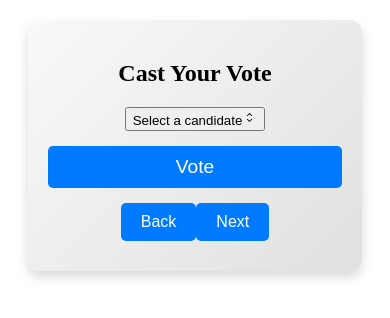
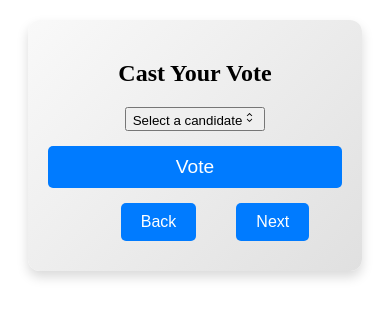
Before and after one commit to bc-rep-project/voting-dapp, a Next.js app: page /components/voting-interface in a window 390 px wide. Shown: the top 318 px of the page. Built offline with nearby package versions, Linux system fonts and the light colour scheme; what web3 would draw is missing.

Commit message:
Added more spacing between 'Back' and 'Next' buttons in VotingInterface for mobile versions

```diff
--- a/components/styles/VotingInterface.css
+++ b/components/styles/VotingInterface.css
@@ -45,6 +45,12 @@
 
     .voting-interface-button + .voting-interface-button {
         margin-top: 0;
+        margin-left: 4%;
+    }
+
+    .button-container {
+        justify-content: space-between;
+        padding: 0 20px;
     }
 }
 
```
Also changed, not shown: 1 other file (tests, documents, lock files or other folders).
